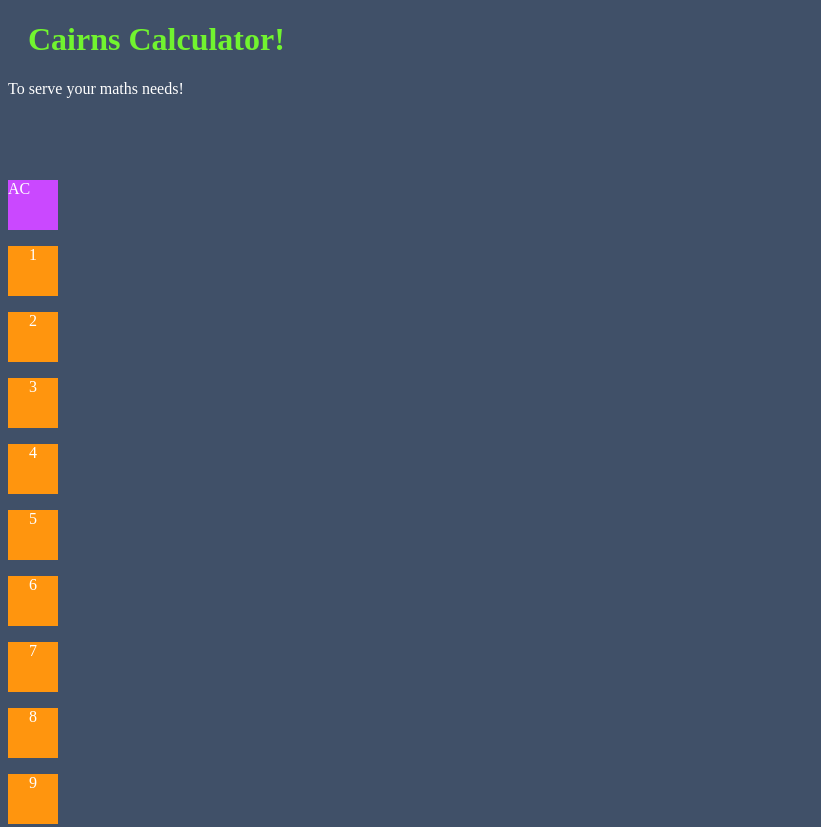
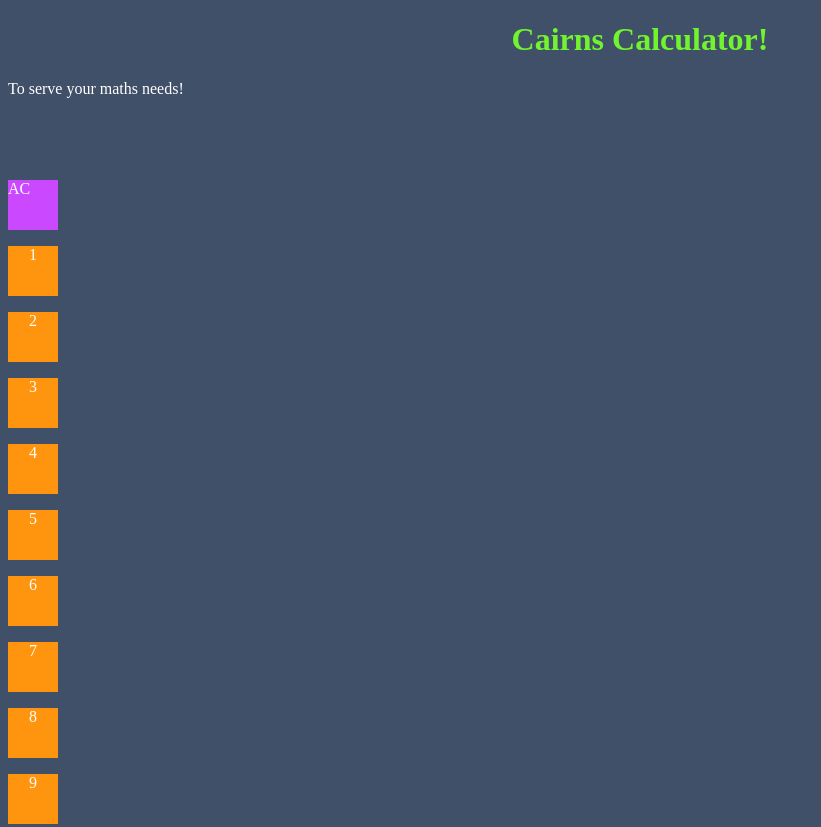
Before and after one commit to joecairns520/calculator, a plain HTML site: page index.html in a window 1280 px wide. Shown: the top 827 px of the page, without its empty margins (0-821 px from the left). Drawn offline with Linux system fonts and the light colour scheme.

Commit message:
Update style.css

```diff
--- a/style.css
+++ b/style.css
@@ -4,7 +4,7 @@ body {
 
 h1 {
   color: #71F42F;
-  margin-left: 20px;
+  text-align: center;
 }
 
 p {
```
